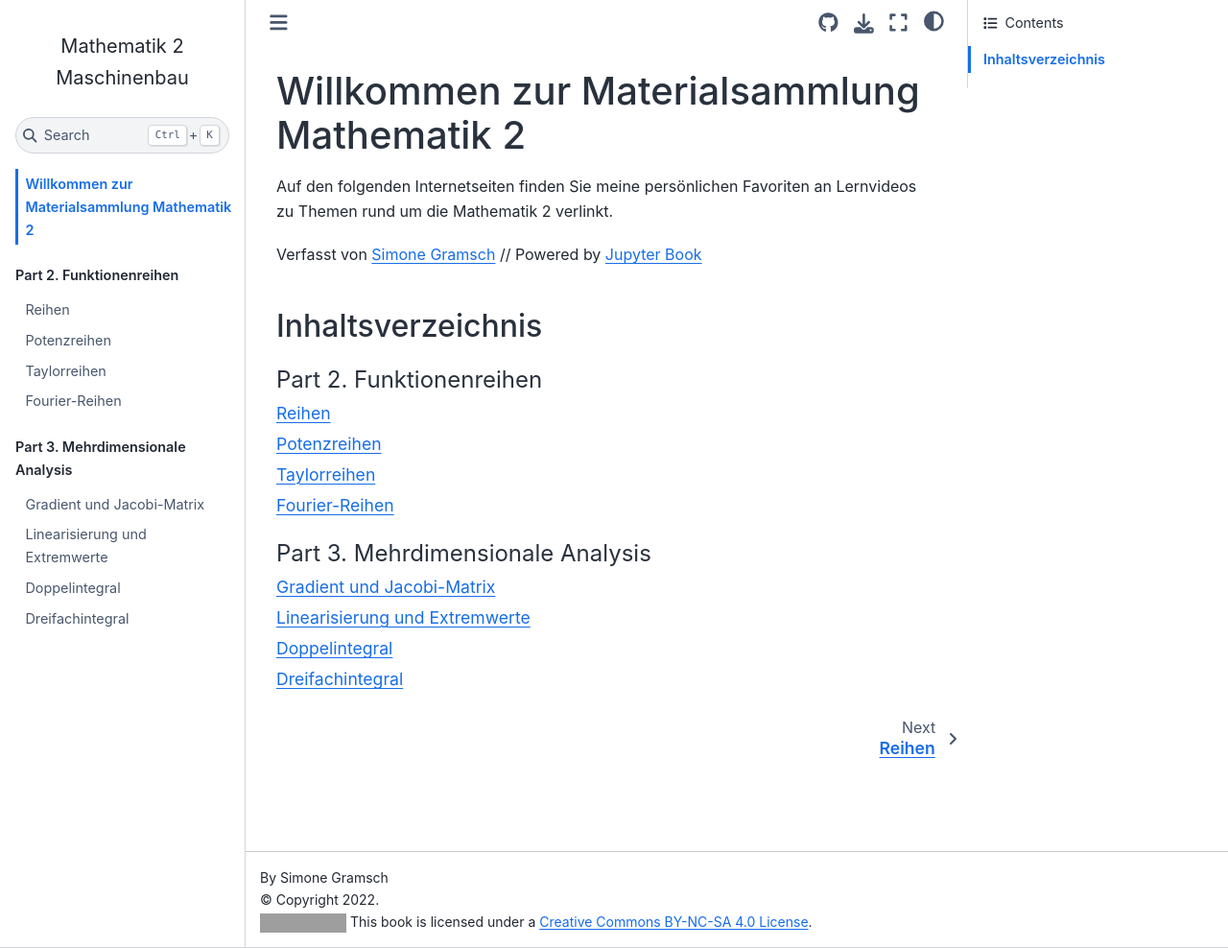
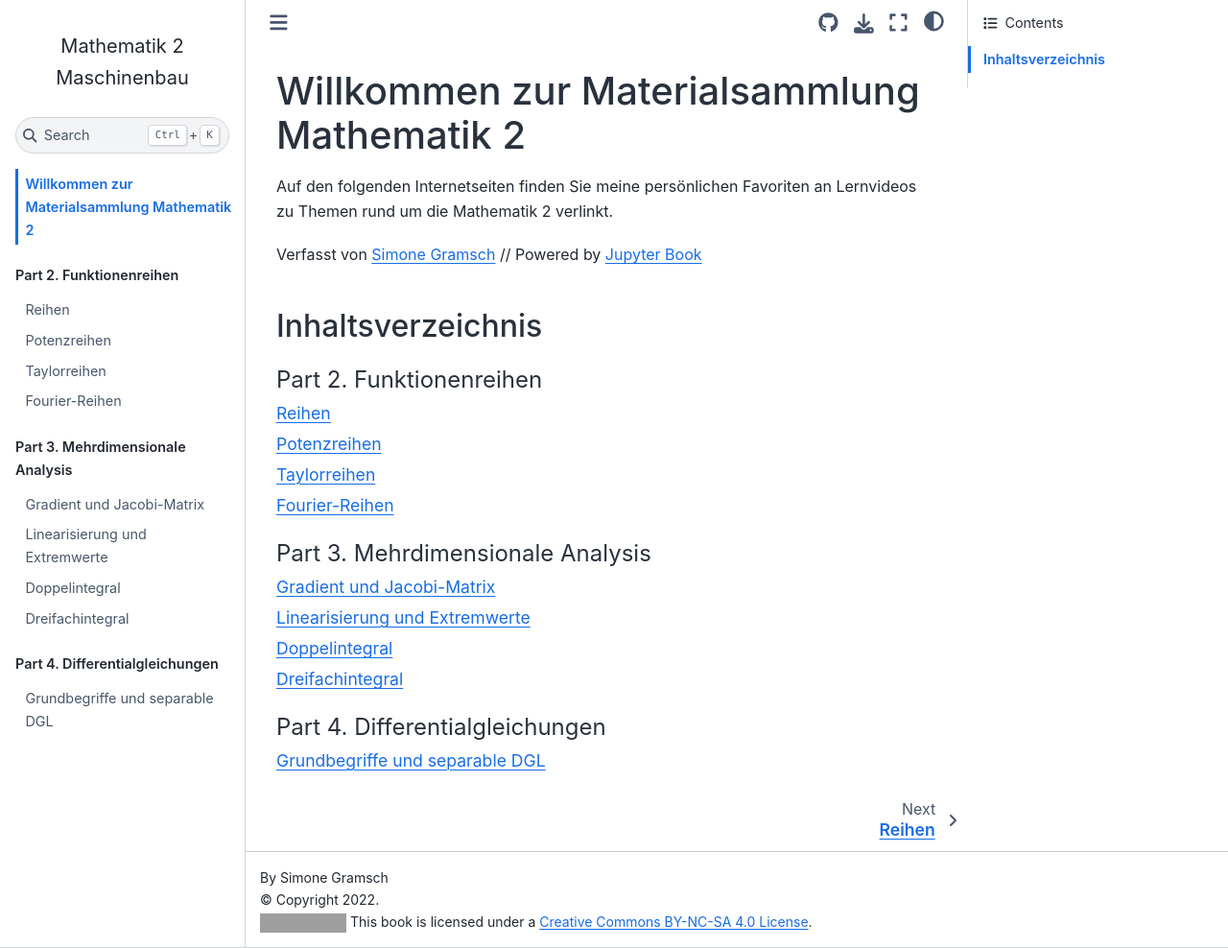
Before and after one commit to gramschs/book_mathe02, a Jupyter Book: the page built from doc/intro.md, in a window 1280 px wide and 988 px high. Shown: the whole window at 96% size. Built offline with Jupyter Book 1.0.4 settings and Sphinx 7.4.7 and the Sphinx Book theme 1.1.4, drawn with Linux system fonts in a browser that asks for light colours; pages that are not in the unit, such as notebooks, are missing from menus; grey boxes are pictures that could not be loaded.

Commit message:
part11 started

```diff
--- a/doc/_toc.yml
+++ b/doc/_toc.yml
@@ -26,3 +26,7 @@ parts:
     title: Doppelintegral
   - file: part10
     title: Dreifachintegral
+- caption: Part 4. Differentialgleichungen
+  chapters:
+  - file: part11
+    title: Grundbegriffe und separable DGL
```
Also changed, not shown: doc/part11.ipynb (added).
